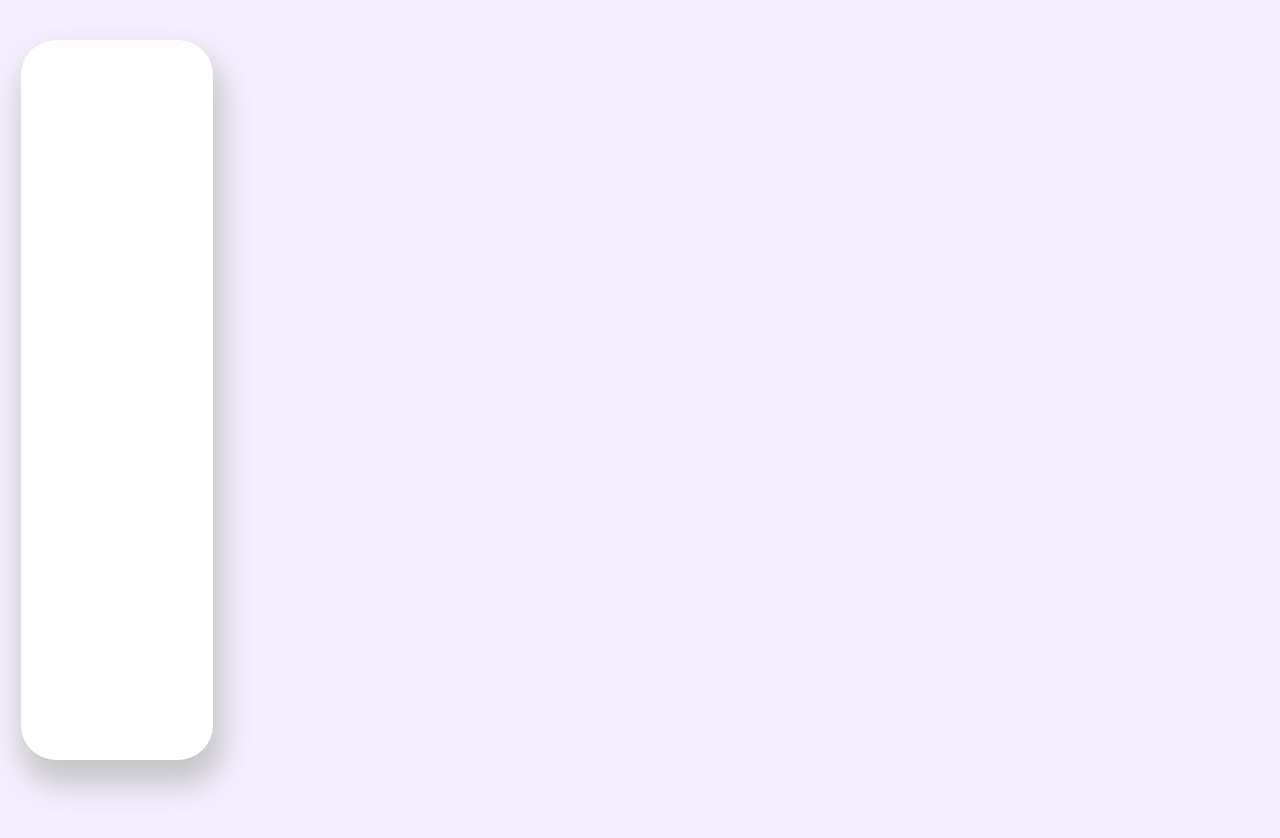
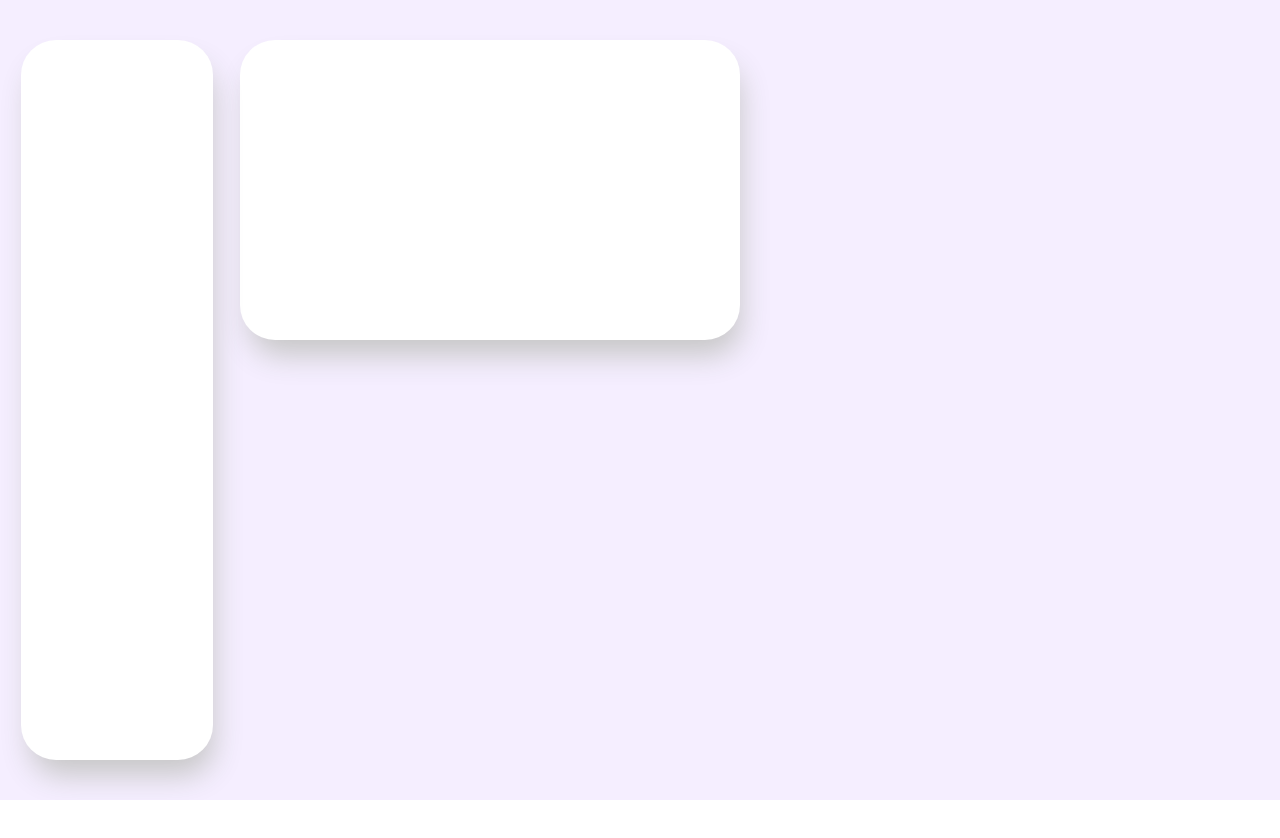
Before and after one commit to theClassBoard/theClassBoardViews, a React (Create React App) app: page / in a window 1280 px wide. Shown: the top 838 px of the page. After the commit the page ends 800 px from the top, so only its background shows below. Built offline with nearby package versions, Linux system fonts and the light colour scheme.

Commit message:
Created card

```diff
--- a/src/Common/Navigation/Navigation.styled.ts
+++ b/src/Common/Navigation/Navigation.styled.ts
@@ -23,7 +23,7 @@ export const Nav = styled.nav`
     height: ${`${SideMenuConstants.navHeightPercentage}%`};
     border-radius: 35px;
     background-color: white;
-    box-shadow:5px 20px 30px 5px #c6c6c6;
+    box-shadow:5px 20px 30px -5px #c6c6c6;
 
     & ul{
         width: 100%;
--- a/src/Pages/Home/Home.styled.ts
+++ b/src/Pages/Home/Home.styled.ts
@@ -12,13 +12,15 @@ export const HomeContainer = styled.section`
 
     & .inner{
         height: fit-content;
-        height: 10000px;
         width: 95%;
         margin-top: clamp(
             calc(${`${SideMenuConstants.heightClampValues[0]} * ${InnerMarginValue}`}),
             calc(${`${SideMenuConstants.heightClampValues[1]} * ${InnerMarginValue}`}),
             calc(${`${SideMenuConstants.heightClampValues[2]} * ${InnerMarginValue}`})
         );
+        display: flex;
+        flex-direction: column;
+        flex-wrap: wrap;
     }
 `
 /*
@@ -30,5 +32,5 @@ export const HomeContainer = styled.section`
 export const CardContainer = styled.div`
     display: flex;
     height: auto;
-
+    width: 100%;
 `
--- a/src/Pages/Home/Home.tsx
+++ b/src/Pages/Home/Home.tsx
@@ -1,11 +1,14 @@
 import { FC } from "react"
 import * as S from './Home.styled'
+import UpNext from "./UpNext/UpNext"
 
 const Home:FC = () => {
   return (
     <S.HomeContainer>
       <div className="inner">
-
+        <S.CardContainer>
+          <UpNext/>
+        </S.CardContainer>
       </div>
     </S.HomeContainer>
   )
--- /dev/null
+++ b/src/Pages/Home/UpNext/UpNext.styled.ts
@@ -0,0 +1,9 @@
+import styled from 'styled-components'
+
+export const UpNextContainer = styled.div`
+    background-color: white;
+    height: 300px;
+    width: 500px;
+    box-shadow:5px 20px 30px -5px #c6c6c6;
+    border-radius: 35px;
+`
--- /dev/null
+++ b/src/Pages/Home/UpNext/UpNext.tsx
@@ -0,0 +1,11 @@
+import * as S from './UpNext.styled'
+
+const UpNext = () => {
+  return (
+    <S.UpNextContainer>
+
+    </S.UpNextContainer>
+  )
+}
+
+export default UpNext
```
